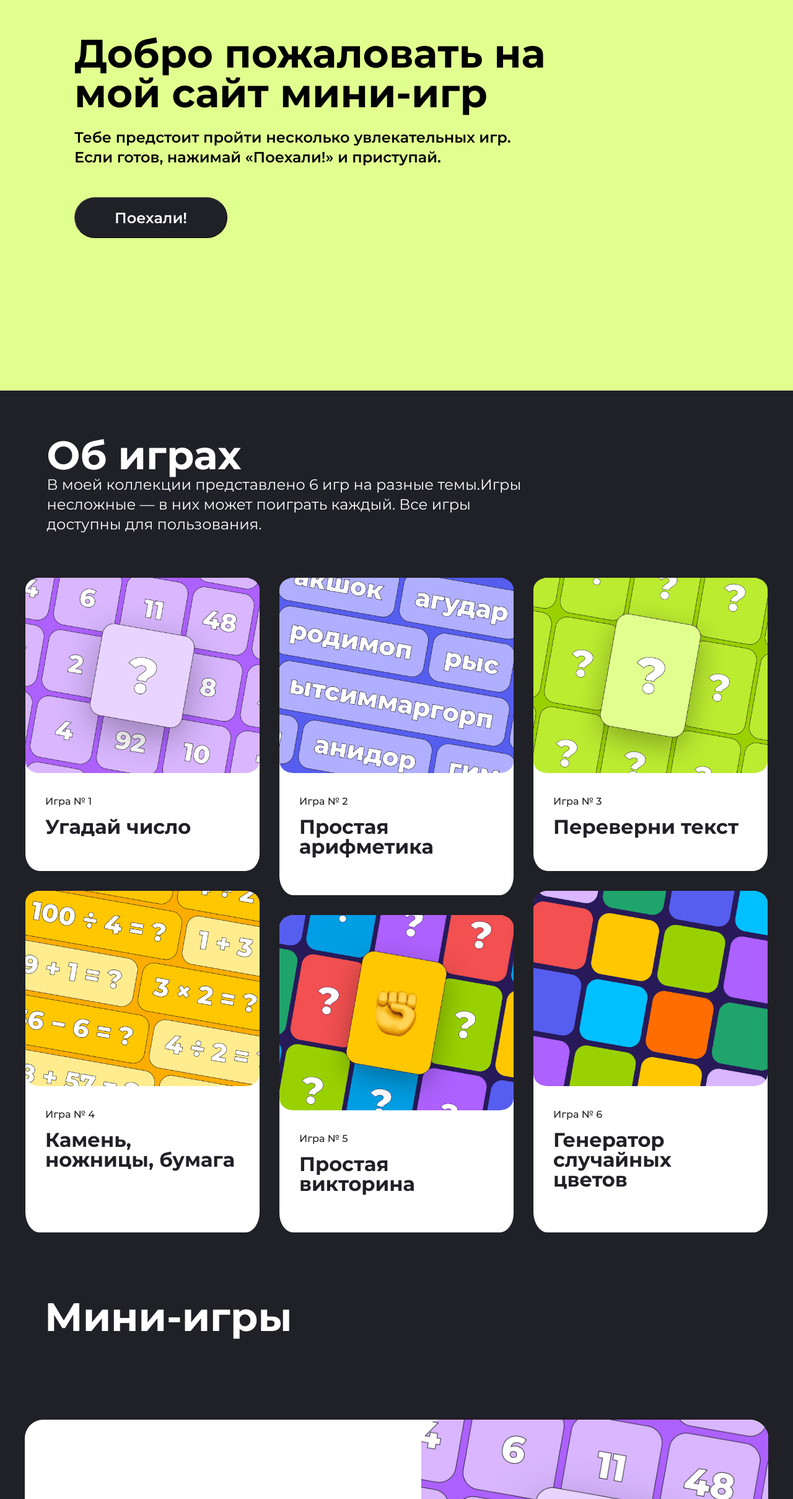
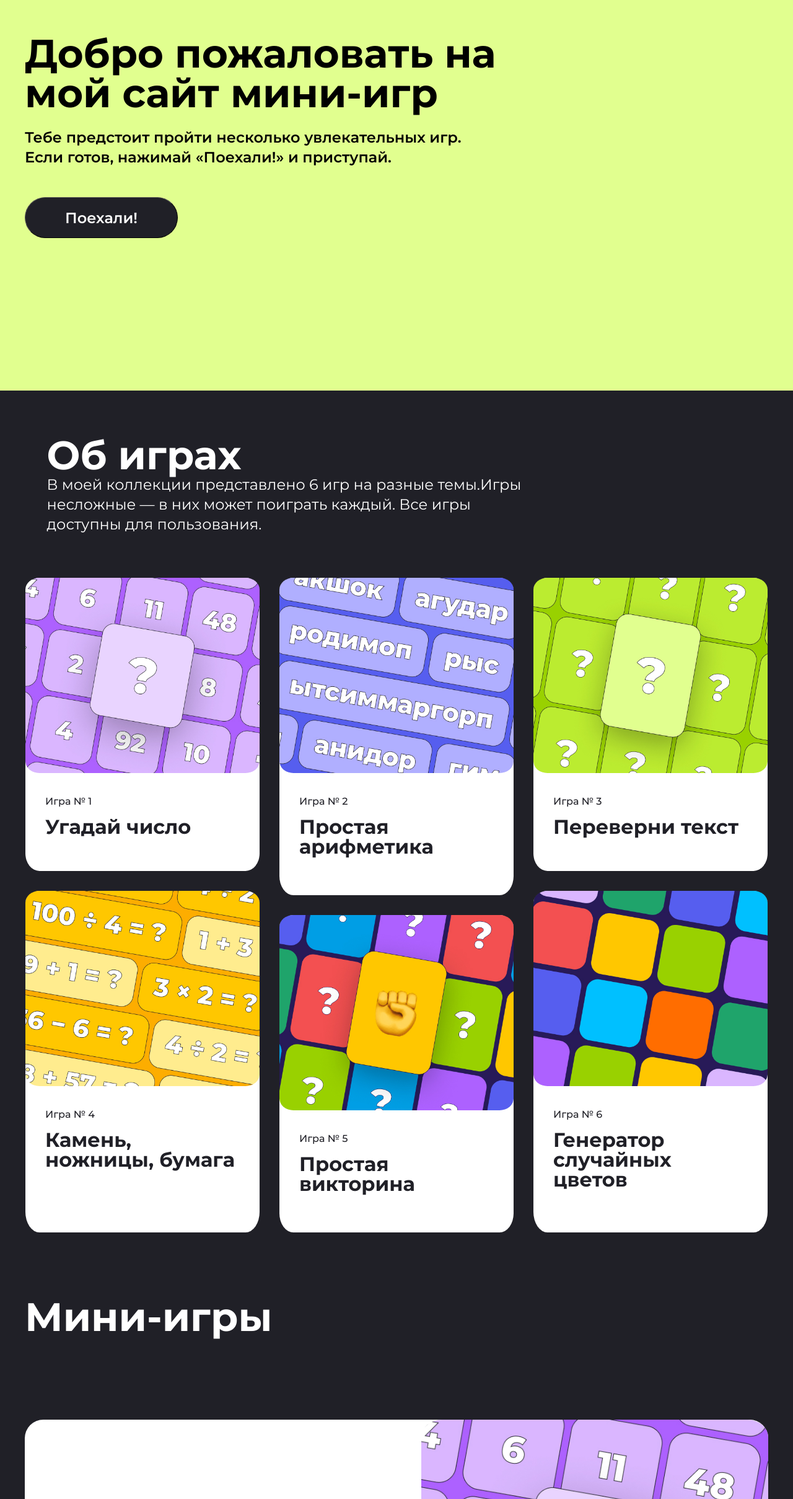
Before and after one commit to Andreworld/Homework_2025-1, a plain HTML site: page index.html in a window 1280 px wide. Shown: the part 142-2560 px from the top of the page at 62% size. Drawn offline with Linux system fonts and the light colour scheme.

Commit message:
Центрирование

```diff
--- a/index.html
+++ b/index.html
@@ -11,7 +11,7 @@
 </head>
 <body>
     <header class="header">
-        <div class="top">
+        <div class="top center">
 
            <div class="top__block">
              <h1 class="top__title">Добро пожаловать на мой сайт мини-игр</h1>
@@ -31,7 +31,7 @@
 
         <div class="about__games">
 
-           <section class="about__conteiner">
+           <section class="about__conteiner center">
              <a href="#" class="about__link">
                     <article class="about__art"><img class="about__img" src="picture/11.jpg" alt="Угадай число">
                         <div class="about__item">
@@ -99,7 +99,7 @@
 
     </main>
     <div class="mini" id="111">
-        <div class="mini__content">
+        <div class="mini__content center">
             <h1 class="mini__title">Мини-игры</h1>
 
 
--- a/style.scss
+++ b/style.scss
@@ -293,6 +293,12 @@
     flex-direction: row-reverse;
  }
 
+ .center {
+    padding-left: calc(50% - 600px);
+    padding-right: calc(50% - 600px);
+ }
+
+
  @media (max-width: 376px) {
 
     .header {
@@ -304,8 +310,6 @@
         display: flex;
         flex-direction: column;
         align-items: center;
-        width: 343px;
-        height: 371px;
         gap: 36px;
         padding-top: 147px;
         padding-left: 40px;
```
Also changed, not shown: style.css, 1 other file.
